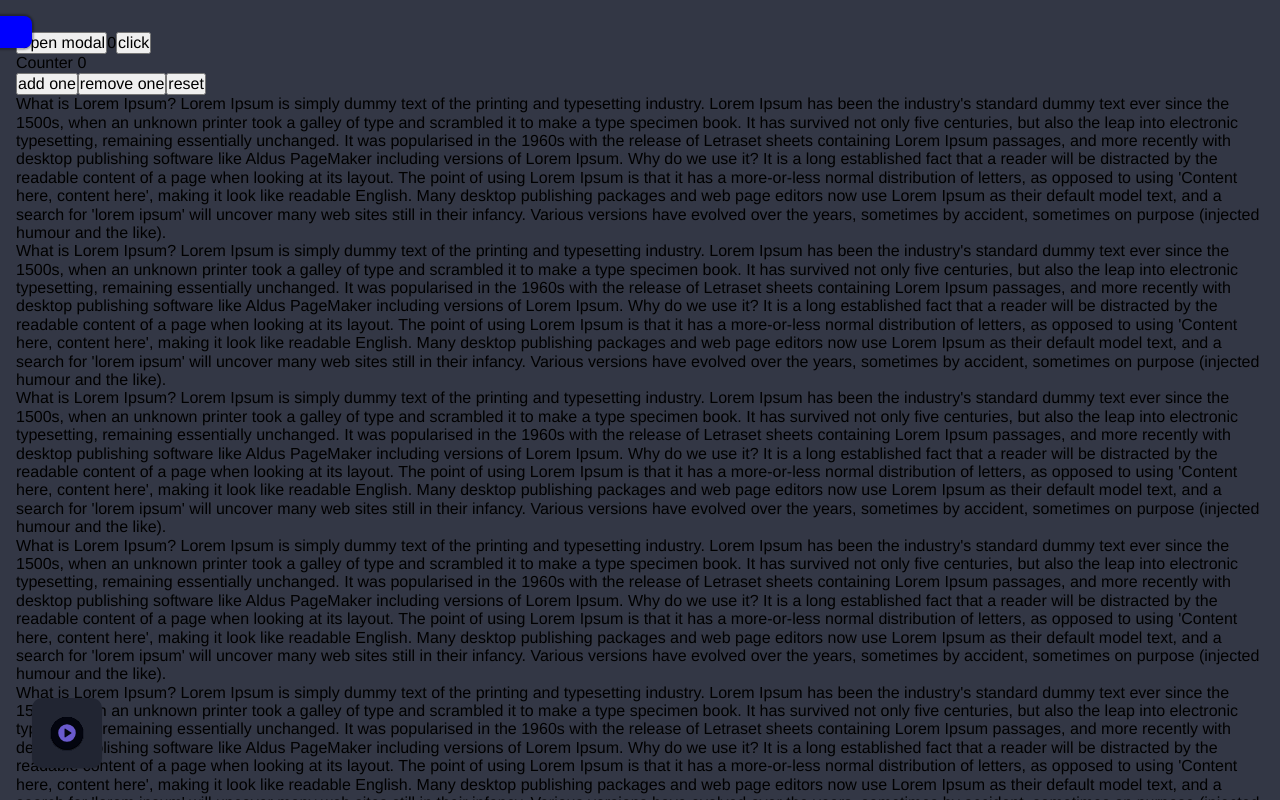
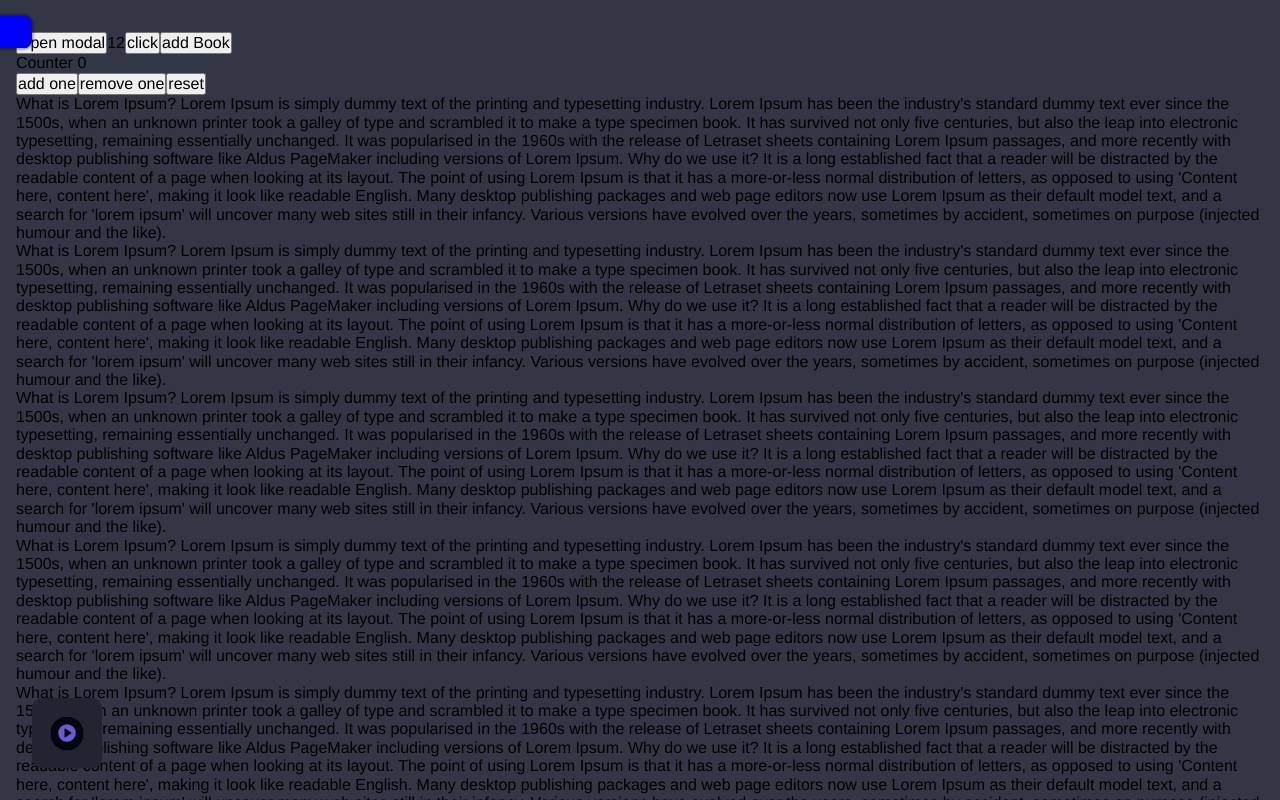
Before and after one commit to thelastofuslinco/complete-react, a React app: page /playground in a window 1280 px wide. Shown: the top 800 px of the page. Built offline with nearby package versions, Linux system fonts and the light colour scheme.

Commit message:
feat: add book slice

```diff
--- a/package.json
+++ b/package.json
@@ -14,7 +14,8 @@
     "normalize.css": "^8.0.1",
     "react": "^18.2.0",
     "react-dom": "^18.2.0",
-    "react-icons": "^4.11.0"
+    "react-icons": "^4.11.0",
+    "react-redux": "^8.1.3"
   },
   "devDependencies": {
     "@babel/core": "^7.23.0",
--- a/src/index.js
+++ b/src/index.js
@@ -3,6 +3,12 @@ import React from 'react'
 import App from './App'
 import 'normalize.css'
 import './styles/styles.scss'
+import { Provider } from 'react-redux'
+import { store } from './store'
 
 const root = createRoot(document.getElementById('root'))
-root.render(<App />)
+root.render(
+  <Provider store={store}>
+    <App />
+  </Provider>
+)
--- /dev/null
+++ b/src/models/BookModel.ts
@@ -0,0 +1,5 @@
+export interface BookModel {
+  id?: string
+  author: string
+  title: string
+}
--- a/src/pages/Playground/index.tsx
+++ b/src/pages/Playground/index.tsx
@@ -2,10 +2,15 @@ import React from 'react'
 import Counter from '../../components/Counter'
 import Modal from '../../components/Modal'
 import Navigation from '../../components/Navigation'
-import { increment, incrementByAmount, store } from '../../store'
+import { addBook, increment, incrementByAmount, store } from '../../store'
 import { Unsubscribe } from '@reduxjs/toolkit'
+import { connect } from 'react-redux'
 
-interface Props {}
+interface Props {
+  counter: {
+    data: number
+  }
+}
 
 interface State {
   open: boolean
@@ -31,13 +36,22 @@ class Playground extends React.Component<Props, State> {
   }
 
   render() {
+    console.log(this)
+
     return (
       <div className="playgroundContainer">
         <button onClick={() => this.setState({ open: true })}>
           Open modal
         </button>
-        {store.getState().counter.data}
+        {this.props.counter.data}
         <button onClick={() => store.dispatch(increment())}>click</button>
+        <button
+          onClick={() =>
+            store.dispatch(addBook({ author: 'daddasd', title: 'dasdasd' }))
+          }
+        >
+          add Book
+        </button>
 
         <Counter message="simple message" />
         <Navigation />
@@ -77,4 +91,4 @@ class Playground extends React.Component<Props, State> {
   }
 }
 
-export default Playground
+export default connect((state: any) => ({ counter: state.counter }))(Playground)
--- a/src/store/index.ts
+++ b/src/store/index.ts
@@ -5,12 +5,14 @@ import counterSlice, {
   incrementByAmount
 } from './slices/counterSlice'
 import { reset } from './actions'
+import booksSlice, { addBook } from './slices/booksSlice'
 
 const store = configureStore({
   reducer: {
-    counter: counterSlice
+    counter: counterSlice,
+    books: booksSlice
   },
   devTools: true
 })
 
-export { store, increment, decrement, incrementByAmount, reset }
+export { store, increment, decrement, incrementByAmount, reset, addBook }
--- /dev/null
+++ b/src/store/slices/booksSlice.ts
@@ -0,0 +1,34 @@
+import { PayloadAction, createSlice } from '@reduxjs/toolkit'
+import crypto from 'crypto'
+import { BookModel } from '../../models/BookModel'
+
+interface State {
+  data: Array<BookModel>
+}
+
+const initialState: State = {
+  data: []
+}
+
+const booksSlice = createSlice({
+  name: 'books',
+  initialState,
+  reducers: {
+    addBook: (state, action: PayloadAction<BookModel>) => {
+      state.data.push({
+        ...action.payload,
+        id: crypto.randomBytes(20).toString('hex')
+      })
+    },
+    removeBook: (state, action: PayloadAction<string>) => {
+      const bookIndex = state.data.findIndex(
+        (book) => book.id === action.payload
+      )
+      state.data.splice(bookIndex, 1)
+    }
+  }
+})
+
+export const { addBook } = booksSlice.actions
+
+export default booksSlice.reducer
```
Also changed, not shown: 1 other file (tests, documents, lock files or other folders).
